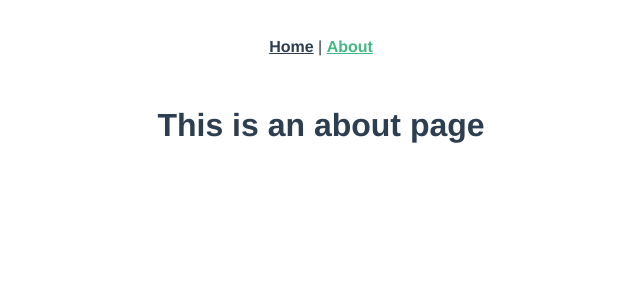
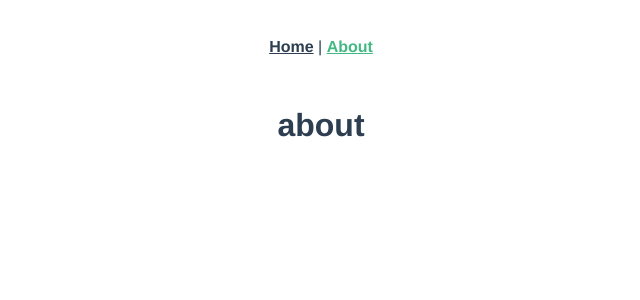
Before and after one commit to with-wheat/Vue3, a Vue app: page /about in a window 1280 px wide. Shown: the top 300 px of the page, without its empty margins (319-959 px from the left). Built offline with nearby package versions, Linux system fonts and the light colour scheme.

Commit message:
docs(about): 修改文字内容

```diff
--- a/src/views/About.vue
+++ b/src/views/About.vue
@@ -1,5 +1,5 @@
 <template>
   <div class="about">
-    <h1>This is an about page</h1>
+    <h1>about</h1>
   </div>
 </template>
```
